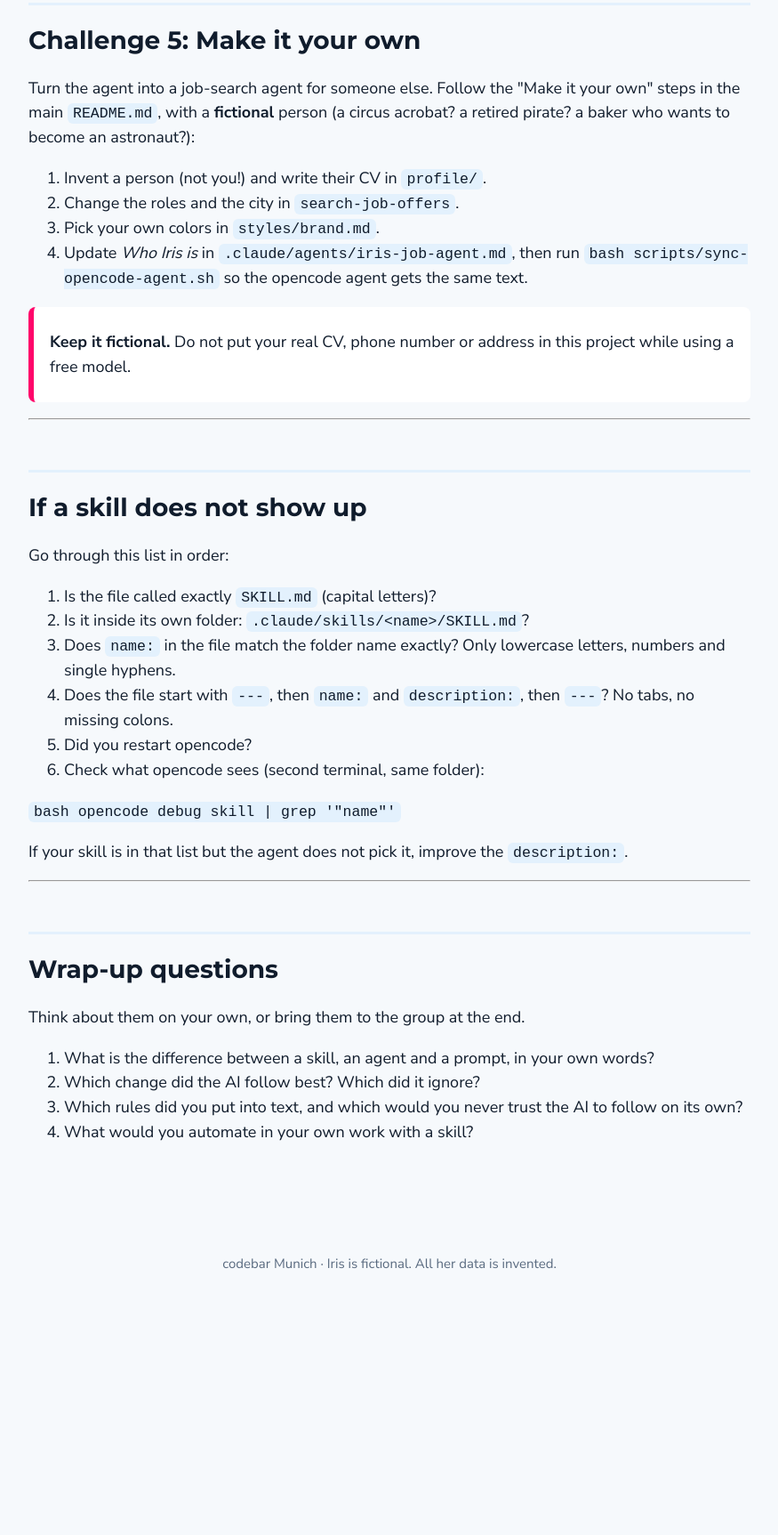
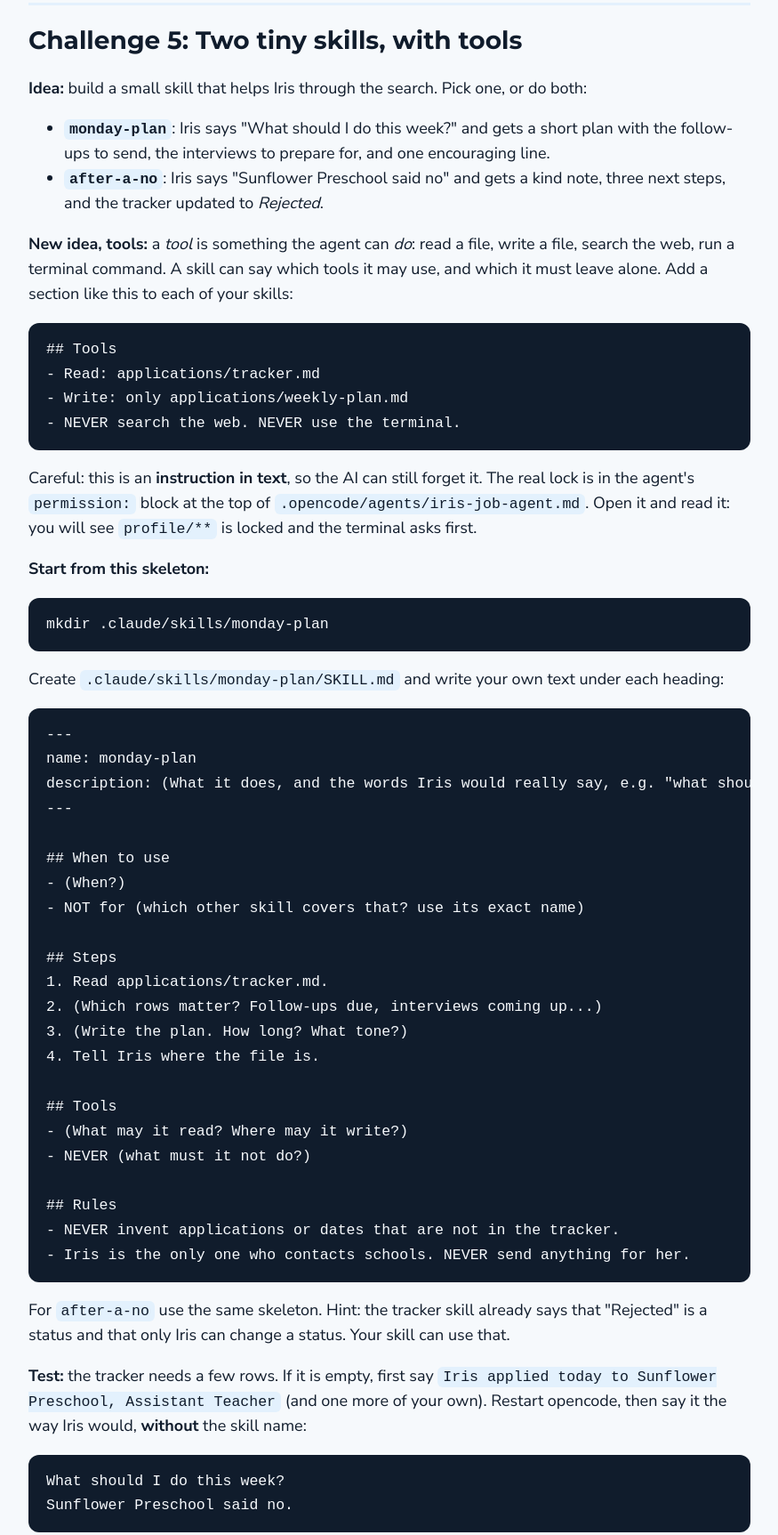
Before and after one commit to francescacoo/codebarworkshopmunich, a plain HTML site: page track-b.html in a window 1280 px wide. Shown: the part 5816-7541 px from the top of the page at 89% size, without its empty margins (202-1077 px from the left). Before the commit the page ends 7272 px from the top, so only its background shows below. Drawn offline with Linux system fonts and the light colour scheme.

Commit message:
Track B: new Challenge 5 (monday-plan, after-a-no, tools), Make it your own is now 6
Co-Authored-By: Claude Sonnet 5.5 <noreply@anthropic.com>
Claude-Session: https://claude.ai/code/session_01Y1vgG4puubS1UprmvnqAca

```diff
--- a/track-b.html
+++ b/track-b.html
@@ -163,7 +163,59 @@ skill name:</p>
 <p><strong>Done when:</strong> all three tests pass. <strong>If the skill is not picked,</strong> the
 <code>description:</code> is almost always the problem. Add the words Iris would really say.</p>
 <hr />
-<h2>Challenge 5: Make it your own </h2>
+<h2>Challenge 5: Two tiny skills, with tools</h2>
+<p><strong>Idea:</strong> build a small skill that helps Iris through the search. Pick one, or do both:</p>
+<ul>
+<li><strong><code>monday-plan</code></strong>: Iris says "What should I do this week?" and gets a short plan with the follow-ups to send, the interviews to prepare for, and one encouraging line.</li>
+<li><strong><code>after-a-no</code></strong>: Iris says "Sunflower Preschool said no" and gets a kind note, three next steps, and the tracker updated to <em>Rejected</em>.</li>
+</ul>
+<p><strong>New idea, tools:</strong> a <em>tool</em> is something the agent can <em>do</em>: read a file, write a file, search the web, run a terminal command.
+A skill can say which tools it may use, and which it must leave alone. Add a section like this to each of your skills:</p>
+<pre><code>## Tools
+- Read: applications/tracker.md
+- Write: only applications/weekly-plan.md
+- NEVER search the web. NEVER use the terminal.
+</code></pre>
+<p>Careful: this is an <strong>instruction in text</strong>, so the AI can still forget it. The real lock is in the agent's <code>permission:</code> block at the top of
+<code>.opencode/agents/iris-job-agent.md</code>. Open it and read it: you will see <code>profile/**</code> is locked and the terminal asks first.</p>
+<p><strong>Start from this skeleton:</strong></p>
+<pre><code class="language-bash">mkdir .claude/skills/monday-plan
+</code></pre>
+<p>Create <code>.claude/skills/monday-plan/SKILL.md</code> and write your own text under each heading:</p>
+<pre><code>---
+name: monday-plan
+description: (What it does, and the words Iris would really say, e.g. "what should I do this week", "plan my week")
+---
+
+## When to use
+- (When?)
+- NOT for (which other skill covers that? use its exact name)
+
+## Steps
+1. Read applications/tracker.md.
+2. (Which rows matter? Follow-ups due, interviews coming up...)
+3. (Write the plan. How long? What tone?)
+4. Tell Iris where the file is.
+
+## Tools
+- (What may it read? Where may it write?)
+- NEVER (what must it not do?)
+
+## Rules
+- NEVER invent applications or dates that are not in the tracker.
+- Iris is the only one who contacts schools. NEVER send anything for her.
+</code></pre>
+<p>For <code>after-a-no</code> use the same skeleton. Hint: the tracker skill already says that "Rejected" is a status and that only Iris can change a status. Your skill can use that.</p>
+<p><strong>Test:</strong> the tracker needs a few rows. If it is empty, first say
+<code>Iris applied today to Sunflower Preschool, Assistant Teacher</code> (and one more of your own).
+Restart opencode, then say it the way Iris would, <strong>without</strong> the skill name:</p>
+<pre><code>What should I do this week?
+Sunflower Preschool said no.
+</code></pre>
+<p><strong>Done when:</strong> the skill is picked, the answer sounds the way you wanted, and the agent used only the tools you allowed.</p>
+<p><strong>Think about it:</strong> what is the difference between telling a skill "never search the web" and the agent's permission block saying it? Which would you trust more?</p>
+<hr />
+<h2>Challenge 6: Make it your own </h2>
 <p>Turn the agent into a job-search agent for someone else. Follow the "Make it your own" steps in the main <code>README.md</code>, with a <strong>fictional</strong>
 person (a circus acrobat? a retired pirate? a baker who wants to become an astronaut?):</p>
 <ol>
```
